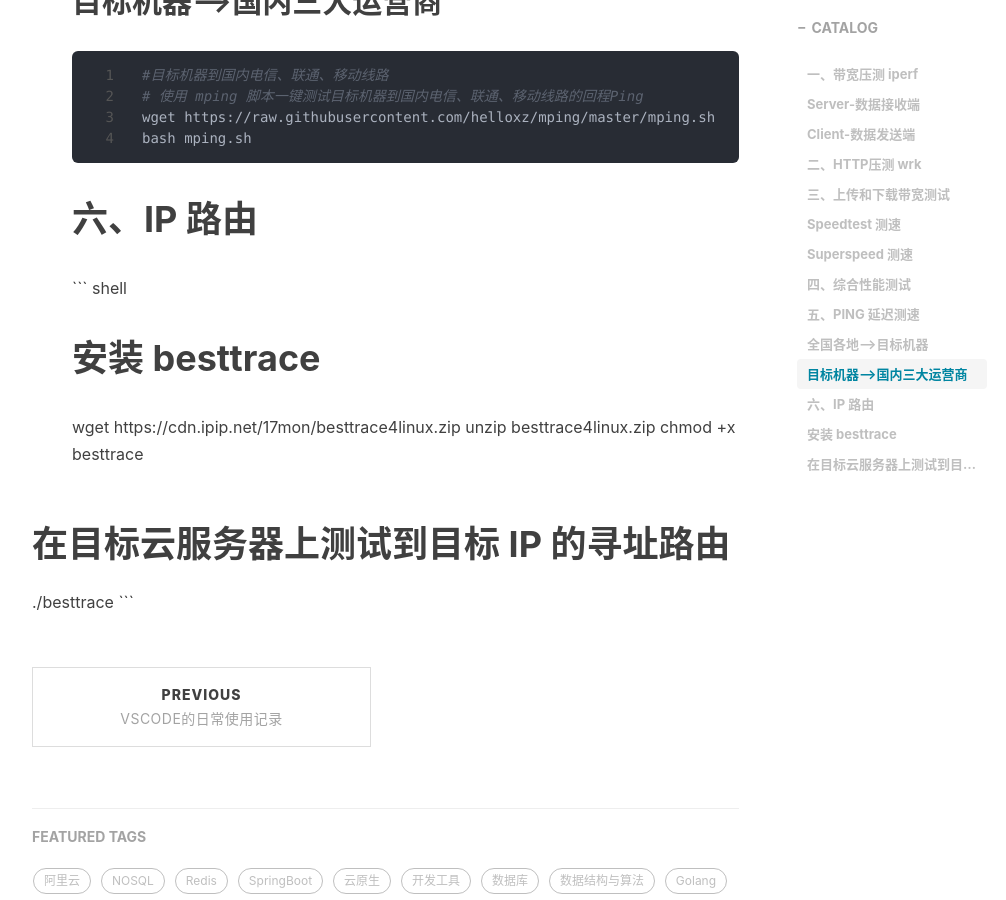
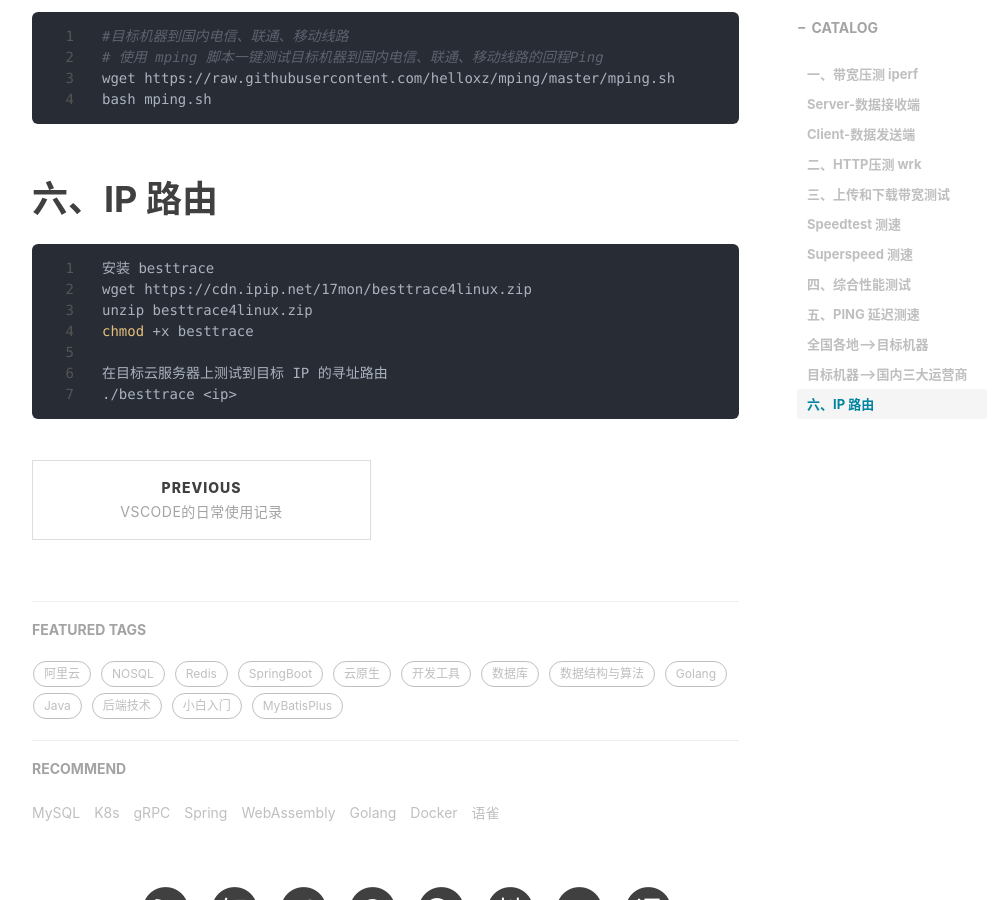
Before and after one commit to GardenChan/GardenChan.github.io, a Jekyll site: the page built from _posts/2022-07-29-networknet-performance-test.md, in a window 1280 px wide and 900 px high, scrolled down 3119 px. Shown: the whole window, without its empty margins (233-1239 px from the left). Built offline with Jekyll 4.4.1, drawn with Linux system fonts in a browser that asks for light colours; nearby versions of some CDN libraries; comment, search, counter and statistics services are not loaded.

Commit message:
feat<modify_post>: modify network performance

````diff
--- a/_posts/2022-07-29-networknet-performance-test.md
+++ b/_posts/2022-07-29-networknet-performance-test.md
@@ -10,6 +10,7 @@ tags: [计算机网络,测试]
 
 # 一、带宽压测 iperf
 ## Server-数据接收端
+
 ``` shell
 # server端和client端 工具安装
 sudo apt remove iperf3 libiperf0
@@ -21,7 +22,9 @@ rm libiperf0_3.9-1_amd64.deb iperf3_3.9-1_amd64.deb
 # 数据接收端 server
 iperf3 -s
 ```
+
 ## Client-数据发送端
+
 ``` shell
 # server端和client端 工具安装
 sudo apt remove iperf3 libiperf0
@@ -40,6 +43,7 @@ rm libiperf0_3.9-1_amd64.deb iperf3_3.9-1_amd64.deb
 # -b 目标带宽
 iperf3 -c <server-ip> -t 1800 -i 1 -u -b 50m
 ```
+
 # 二、HTTP压测 wrk
 
 ```shell
@@ -58,40 +62,51 @@ make
 wrk -t8 -c200 -d30s --latency http://www.bing.com
 wrk -t10 -c30 -d2s -T5s --latency http://www.baidu.com
 ```
+
 # 三、上传和下载带宽测试
 ## Speedtest 测速
+
 ```shell
 # 使用Speedtest工具测试主机的上传和下载带宽
 wget https://raw.github.com/sivel/speedtest-cli/master/speedtest.py
 python speedtest.py --share
 ```
+
 ## Superspeed 测速
+
 ```shell
 # Superspeed工具针对国内三大运营商的节点进行测速
 bash <(curl -Lso- https://git.io/superspeed)
 bash <(curl -Lso- https://git.io/superspeed_uxh) # 使用这个版本
 ```
+
 # 四、综合性能测试
+
 ``` shell
 wget -qO- bench.sh | bash
 ```
+
 # 五、PING 延迟测速
 ## 全国各地-->目标机器
-* 全国各地到目标机器的 PING 延迟测试，使用 http://ipip.net 的在线工具测试工具 https://tools.ipip.net/ping.php ，输入目标机器的 IP，测试全国各地区到目标机器的PING延迟。
+全国各地到目标机器的 PING 延迟测试，使用 http://ipip.net 的在线工具测试工具 https://tools.ipip.net/ping.php ，输入目标机器的 IP，测试全国各地区到目标机器的PING延迟。
+
 ## 目标机器-->国内三大运营商
+
 ``` shell
 #目标机器到国内电信、联通、移动线路
 # 使用 mping 脚本一键测试目标机器到国内电信、联通、移动线路的回程Ping
 wget https://raw.githubusercontent.com/helloxz/mping/master/mping.sh
 bash mping.sh
 ```
+
 # 六、IP 路由
+
 ``` shell
-# 安装 besttrace
+安装 besttrace
 wget https://cdn.ipip.net/17mon/besttrace4linux.zip
 unzip besttrace4linux.zip
 chmod +x besttrace
 
-# 在目标云服务器上测试到目标 IP 的寻址路由
+在目标云服务器上测试到目标 IP 的寻址路由
 ./besttrace <ip>
 ```
````
